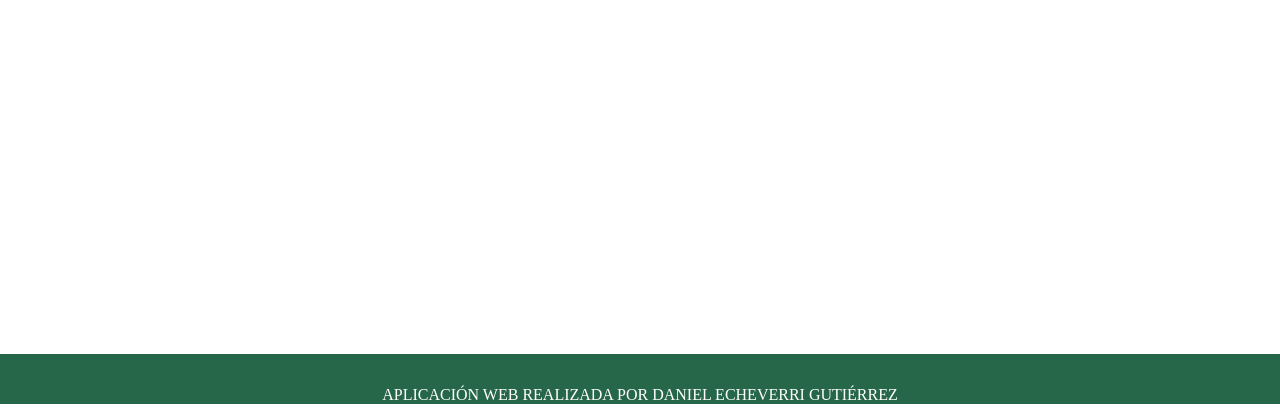
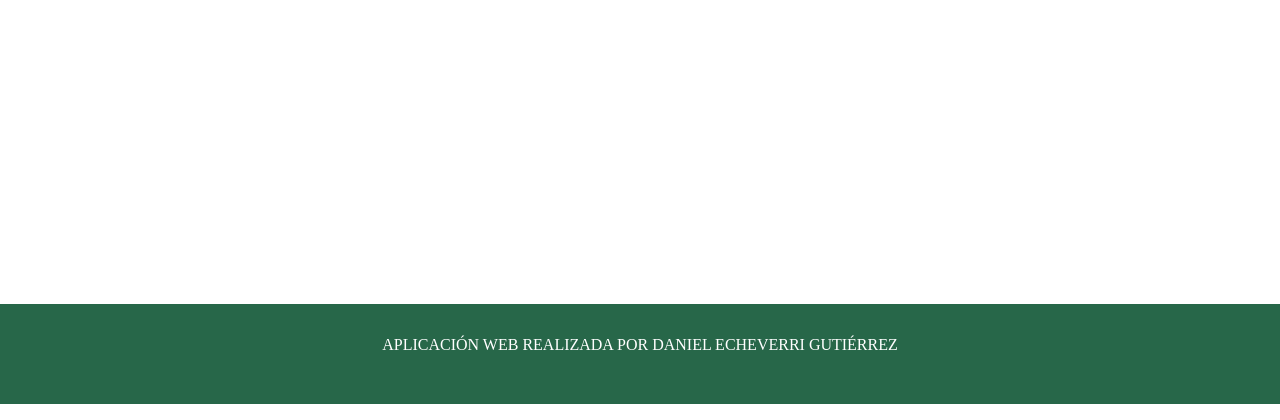
Before and after one commit to daecgu/FrontEnd_Cantemus, a Python web app: template templates/base.html in a window 1280 px wide. Shown: the part 396-816 px from the top of the page. Run offline with Jinja, Linux system fonts and the light colour scheme; the template is opened without the code that fills it, so the values that code supplies are empty.

Commit message:
Ajuste del Footer

```diff
--- a/static/base.css
+++ b/static/base.css
@@ -61,7 +61,7 @@ body {
 
 footer {
   width: 100%;
-  height: 50px; /* Altura fija del footer */
+  height: 100px; /* Altura fija del footer */
   background-color: #276749; /* Color de fondo verde oscuro para el footer */
   color: white; /* Color del texto */
   text-align: center; /* Centra el texto */
```
